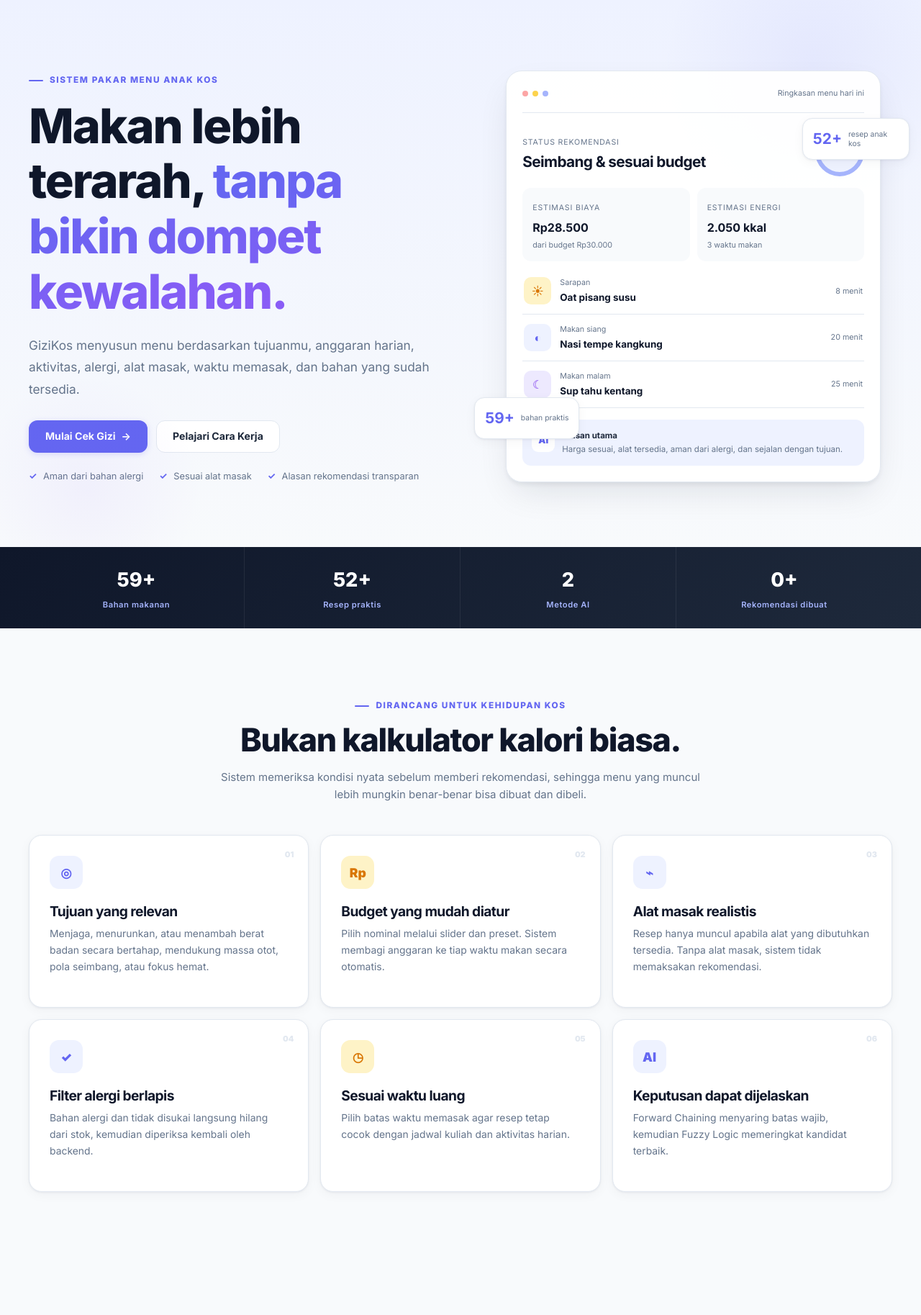
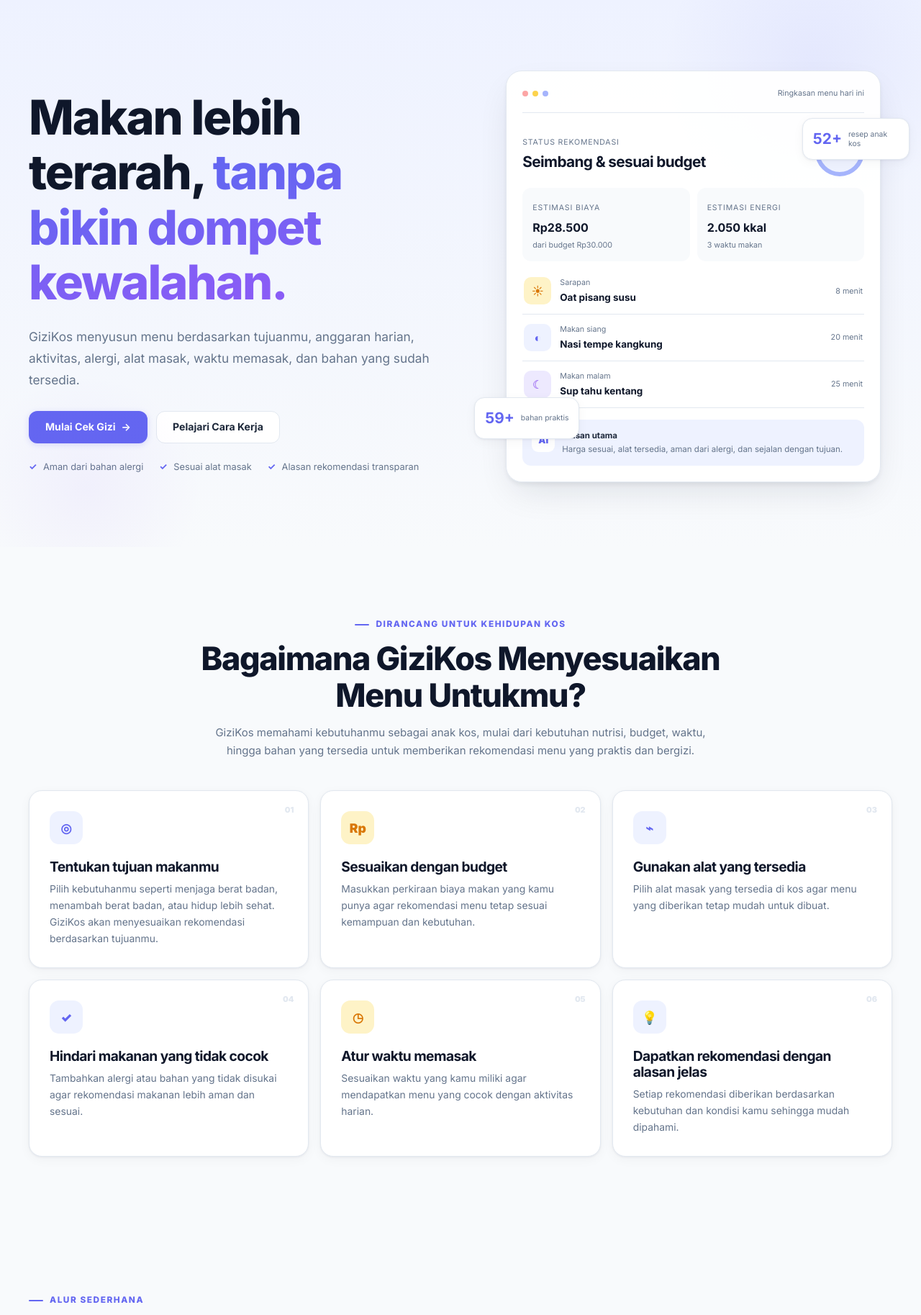
Before and after one commit to sa0406lia-awa/GiziKos, a FastAPI app: page / in a window 1280 px wide. Shown: the part 69-1896 px from the top of the page at 72% size. Run offline with FastAPI, Linux system fonts and the light colour scheme.

Commit message:
Improve homepage layout and user guidance section

```diff
--- a/GiziKos_Website/app/static/css/app.css
+++ b/GiziKos_Website/app/static/css/app.css
@@ -195,12 +195,18 @@ ul,ol{padding-left:1.25rem}
 .section-heading p{max-width:690px;margin-inline:auto}
 .section-heading.inline{display:flex;align-items:flex-end;justify-content:space-between;gap:20px}
 .feature-grid{display:grid;grid-template-columns:repeat(3,1fr);gap:16px}
-.feature-card{position:relative;min-height:240px;padding:28px;border:1px solid var(--line);border-radius:var(--radius);background:#fff;box-shadow:var(--shadow-sm);transition:all .25s ease}
-.feature-card:hover{transform:translateY(-4px);border-color:var(--primary-3);box-shadow:var(--shadow)}
-.feature-number{position:absolute;right:20px;top:18px;color:var(--line);font-size:.68rem;font-weight:900}
-.feature-icon{width:46px;height:46px;margin-bottom:20px;border-radius:13px;display:grid;place-items:center;background:var(--primary-soft);color:var(--primary);font-weight:900;font-size:1.1rem}
+.feature-card{position:relative;min-height:240px;padding:28px;border:1px solid var(--line);border-radius:var(--radius);background:#fff;box-shadow:var(--shadow-sm);transition:all .3s ease;overflow:hidden}
+.feature-card::before{content:"";position:absolute;inset:0;background:linear-gradient(135deg,rgba(99,102,241,0.04) 0%,transparent 60%);opacity:0;transition:opacity .3s ease;pointer-events:none}
+.feature-card:hover{transform:translateY(-6px);border-color:var(--primary-3);box-shadow:0 16px 40px -12px rgba(99,102,241,0.18)}
+.feature-card:hover::before{opacity:1}
+.feature-card:hover h3{color:var(--primary)}
+.feature-number{position:absolute;right:20px;top:18px;color:var(--line);font-size:.68rem;font-weight:900;transition:color .3s}
+.feature-card:hover .feature-number{color:var(--primary-3)}
+.feature-icon{width:46px;height:46px;margin-bottom:20px;border-radius:13px;display:grid;place-items:center;background:var(--primary-soft);color:var(--primary);font-weight:900;font-size:1.1rem;transition:transform .3s ease,box-shadow .3s ease}
+.feature-card:hover .feature-icon{transform:scale(1.12);box-shadow:0 6px 18px -4px rgba(99,102,241,0.3)}
 .feature-card:nth-child(2) .feature-icon,.feature-card:nth-child(5) .feature-icon{background:var(--accent-soft);color:var(--warning)}
-.feature-card h3{margin-bottom:9px}
+.feature-card:nth-child(2):hover .feature-icon,.feature-card:nth-child(5):hover .feature-icon{box-shadow:0 6px 18px -4px rgba(245,158,11,0.3)}
+.feature-card h3{margin-bottom:9px;transition:color .3s ease}
 .feature-card p{font-size:.87rem;margin-bottom:0}
 .soft-section{background:var(--surface-soft)}
 
@@ -852,7 +858,7 @@ pre code{color:#E2E8F0;font-family:'Cascadia Code','Fira Code','JetBrains Mono',
 
 /* ---------- Footer ---------- */
 .site-footer{padding:56px 0 0;background:var(--navy);color:#fff}
-.footer-grid{display:grid;grid-template-columns:1.6fr repeat(3,1fr);gap:50px;padding-bottom:40px}
+.footer-grid{display:grid;grid-template-columns:1.4fr 1fr 1fr;gap:60px;padding-bottom:40px;align-items:start}
 .brand-footer .brand-copy strong{color:#fff}
 .brand-footer .brand-copy small{color:#64748B}
 .brand-footer .brand-mark{background:linear-gradient(145deg,var(--primary),#8B5CF6)}
@@ -916,8 +922,7 @@ pre code{color:#E2E8F0;font-family:'Cascadia Code','Fira Code','JetBrains Mono',
   .auth-visual{min-height:auto;padding:42px}
   .auth-card{padding:42px}
   .account-grid{grid-template-columns:1fr}
-  .footer-grid{grid-template-columns:1.5fr 1fr 1fr}
-  .footer-grid>div:last-child{grid-column:2}
+  .footer-grid{grid-template-columns:1.3fr 1fr 1fr;gap:36px}
   .method-flow{grid-template-columns:1fr auto 1fr auto 1fr;gap:0}
   .method-flow .flow-node:nth-child(n+8){margin-top:12px}
   .method-flow .flow-arrow:nth-child(n+7){display:none}
@@ -986,7 +991,6 @@ pre code{color:#E2E8F0;font-family:'Cascadia Code','Fira Code','JetBrains Mono',
   .auth-card{padding:28px 22px}
   .footer-grid{grid-template-columns:1fr 1fr;gap:28px}
   .footer-brand-col{grid-column:1/-1}
-  .footer-grid>div:last-child{grid-column:auto}
   .footer-bottom{flex-direction:column}
   .method-flow{display:flex;flex-direction:column;gap:0}
   .flow-arrow{transform:rotate(90deg);padding:4px 0}
--- a/GiziKos_Website/app/templates/base.html
+++ b/GiziKos_Website/app/templates/base.html
@@ -89,13 +89,12 @@
     <div class="container footer-grid">
       <div class="footer-brand-col">
         <a class="brand brand-footer" href="/"><span class="brand-mark"><svg viewBox="0 0 48 48"><path d="M24 5C14 5 7 12.6 7 22.3c0 7.3 4.3 13.6 10.5 16.4V27.5c-2.8-1.8-4.4-4.8-4.4-8.2 0-1.2.2-2.4.6-3.4l3.7 4.2 3.4-7.5 3.6 7.4 3.7-7.4 3.4 7.5 3.7-4.2c.4 1.1.6 2.2.6 3.4 0 3.4-1.7 6.5-4.5 8.2v11.2C37.7 35.9 42 29.6 42 22.3 42 12.6 34 5 24 5Z" fill="currentColor"/><path d="M22 27h4v16h-4z" fill="currentColor"/></svg></span><span class="brand-copy"><strong>GiziKos</strong><small>Seimbang • Hemat • Praktis</small></span></a>
-        <p>Sistem pakar untuk membantu mahasiswa kos memilih menu yang realistis berdasarkan tujuan, budget, alergi, alat masak, waktu, dan stok bahan.</p>
       </div>
+
       <div><h3>Produk</h3><a href="/cek-gizi">Cek Gizi</a><a href="/metode">Cara Kerja</a><a href="/referensi">Dataset & Referensi</a></div>
       <div><h3>Akun</h3>{% if current_user %}<a href="/akun">Profil Saya</a><a href="/riwayat">Riwayat</a>{% else %}<a href="/login">Masuk</a><a href="/daftar">Daftar</a>{% endif %}<a href="/admin">Admin</a></div>
-      <div><h3>Informasi</h3><a href="/tentang">Tentang & Disclaimer</a><span>Versi {{ version }}</span><span>Project UAS AI</span></div>
     </div>
-    <div class="container footer-bottom"><span>© 2026 GiziKos.</span><span>Bukan pengganti dokter atau ahli gizi.</span></div>
+    <div class="container footer-bottom"><span>© 2026 GiziKos.</span></div>
   </footer>
   <div id="toast" class="toast" role="status" aria-live="polite"></div>
   <script src="{{ url_for('static', path='js/app.js') }}?v={{ version }}b" defer></script>
--- a/GiziKos_Website/app/templates/home.html
+++ b/GiziKos_Website/app/templates/home.html
@@ -4,7 +4,7 @@
 <section class="hero">
   <div class="container hero-grid">
     <div class="hero-copy reveal">
-      <span class="eyebrow"><i></i>SISTEM PAKAR MENU ANAK KOS</span>
+
       <h1>Makan lebih terarah, <span>tanpa bikin dompet kewalahan.</span></h1>
       <p class="lead">GiziKos menyusun menu berdasarkan tujuanmu, anggaran harian, aktivitas, alergi, alat masak, waktu memasak, dan bahan yang sudah tersedia.</p>
       <div class="hero-actions"><a class="btn btn-primary btn-lg" href="/cek-gizi">Mulai Cek Gizi <b>→</b></a><a class="btn btn-ghost btn-lg" href="/metode">Pelajari Cara Kerja</a></div>
@@ -26,19 +26,18 @@
   </div>
 </section>
 
-<section class="stat-band"><div class="container stat-grid"><div><strong>{{ stats.foods }}+</strong><span>Bahan makanan</span></div><div><strong>{{ stats.recipes }}+</strong><span>Resep praktis</span></div><div><strong>2</strong><span>Metode AI</span></div><div><strong>{{ stats.consultations }}+</strong><span>Rekomendasi dibuat</span></div></div></section>
-
 <section class="section-pad"><div class="container">
-  <div class="section-heading center reveal"><span class="eyebrow"><i></i>DIRANCANG UNTUK KEHIDUPAN KOS</span><h2>Bukan kalkulator kalori biasa.</h2><p>Sistem memeriksa kondisi nyata sebelum memberi rekomendasi, sehingga menu yang muncul lebih mungkin benar-benar bisa dibuat dan dibeli.</p></div>
+  <div class="section-heading center reveal"><span class="eyebrow"><i></i>DIRANCANG UNTUK KEHIDUPAN KOS</span><h2>Bagaimana GiziKos Menyesuaikan Menu Untukmu?</h2><p>GiziKos memahami kebutuhanmu sebagai anak kos, mulai dari kebutuhan nutrisi, budget, waktu, hingga bahan yang tersedia untuk memberikan rekomendasi menu yang praktis dan bergizi.</p></div>
   <div class="feature-grid">
-    <article class="feature-card reveal"><span class="feature-number">01</span><div class="feature-icon">◎</div><h3>Tujuan yang relevan</h3><p>Menjaga, menurunkan, atau menambah berat badan secara bertahap, mendukung massa otot, pola seimbang, atau fokus hemat.</p></article>
-    <article class="feature-card reveal delay-1"><span class="feature-number">02</span><div class="feature-icon">Rp</div><h3>Budget yang mudah diatur</h3><p>Pilih nominal melalui slider dan preset. Sistem membagi anggaran ke tiap waktu makan secara otomatis.</p></article>
-    <article class="feature-card reveal delay-2"><span class="feature-number">03</span><div class="feature-icon">⌁</div><h3>Alat masak realistis</h3><p>Resep hanya muncul apabila alat yang dibutuhkan tersedia. Tanpa alat masak, sistem tidak memaksakan rekomendasi.</p></article>
-    <article class="feature-card reveal"><span class="feature-number">04</span><div class="feature-icon">✓</div><h3>Filter alergi berlapis</h3><p>Bahan alergi dan tidak disukai langsung hilang dari stok, kemudian diperiksa kembali oleh backend.</p></article>
-    <article class="feature-card reveal delay-1"><span class="feature-number">05</span><div class="feature-icon">◷</div><h3>Sesuai waktu luang</h3><p>Pilih batas waktu memasak agar resep tetap cocok dengan jadwal kuliah dan aktivitas harian.</p></article>
-    <article class="feature-card reveal delay-2"><span class="feature-number">06</span><div class="feature-icon">AI</div><h3>Keputusan dapat dijelaskan</h3><p>Forward Chaining menyaring batas wajib, kemudian Fuzzy Logic memeringkat kandidat terbaik.</p></article>
+    <article class="feature-card reveal"><span class="feature-number">01</span><div class="feature-icon">◎</div><h3>Tentukan tujuan makanmu</h3><p>Pilih kebutuhanmu seperti menjaga berat badan, menambah berat badan, atau hidup lebih sehat. GiziKos akan menyesuaikan rekomendasi berdasarkan tujuanmu.</p></article>
+    <article class="feature-card reveal delay-1"><span class="feature-number">02</span><div class="feature-icon">Rp</div><h3>Sesuaikan dengan budget</h3><p>Masukkan perkiraan biaya makan yang kamu punya agar rekomendasi menu tetap sesuai kemampuan dan kebutuhan.</p></article>
+    <article class="feature-card reveal delay-2"><span class="feature-number">03</span><div class="feature-icon">⌁</div><h3>Gunakan alat yang tersedia</h3><p>Pilih alat masak yang tersedia di kos agar menu yang diberikan tetap mudah untuk dibuat.</p></article>
+    <article class="feature-card reveal"><span class="feature-number">04</span><div class="feature-icon">✓</div><h3>Hindari makanan yang tidak cocok</h3><p>Tambahkan alergi atau bahan yang tidak disukai agar rekomendasi makanan lebih aman dan sesuai.</p></article>
+    <article class="feature-card reveal delay-1"><span class="feature-number">05</span><div class="feature-icon">◷</div><h3>Atur waktu memasak</h3><p>Sesuaikan waktu yang kamu miliki agar mendapatkan menu yang cocok dengan aktivitas harian.</p></article>
+    <article class="feature-card reveal delay-2"><span class="feature-number">06</span><div class="feature-icon">💡</div><h3>Dapatkan rekomendasi dengan alasan jelas</h3><p>Setiap rekomendasi diberikan berdasarkan kebutuhan dan kondisi kamu sehingga mudah dipahami.</p></article>
   </div>
 </div></section>
+
 
 <section class="section-pad soft-section"><div class="container workflow-grid">
   <div class="workflow-copy reveal"><span class="eyebrow"><i></i>ALUR SEDERHANA</span><h2>Empat langkah menuju menu yang lebih masuk akal.</h2><p>Form dibuat bertahap agar mudah dipahami dan tidak terasa penuh, terutama saat diakses melalui desktop.</p><a class="text-link" href="/cek-gizi">Mulai konsultasi →</a></div>
@@ -50,5 +49,5 @@
   </div>
 </div></section>
 
-<section class="section-pad"><div class="container cta-card reveal"><div><span class="eyebrow light"><i></i>MULAI SEKARANG</span><h2>Susun menu anak kos yang lebih rapi dan realistis.</h2><p>Buat akun gratis agar riwayat rekomendasi tersimpan dan bisa dibandingkan kembali.</p></div><div class="cta-actions"><a class="btn btn-light btn-lg" href="/cek-gizi">Cek Gizi</a>{% if not current_user %}<a class="btn btn-outline-light btn-lg" href="/daftar">Buat Akun</a>{% endif %}</div></div></section>
+<section class="section-pad"><div class="container cta-card reveal"><div><span class="eyebrow light"><i></i>COBA SEKARANG</span><h2>Temukan menu makan yang pas untuk anak kos.</h2><p>Dapatkan rekomendasi menu sesuai kebutuhan, budget, dan bahan yang kamu punya.</p></div><div class="cta-actions"><a class="btn btn-light btn-lg" href="/cek-gizi">Cek Gizi</a>{% if not current_user %}<a class="btn btn-outline-light btn-lg" href="/daftar">Buat Akun</a>{% endif %}</div></div></section>
 {% endblock %}
```
Also changed, not shown: GiziKos_Website/app/templates/consultation.html (+7 -7 lines).
